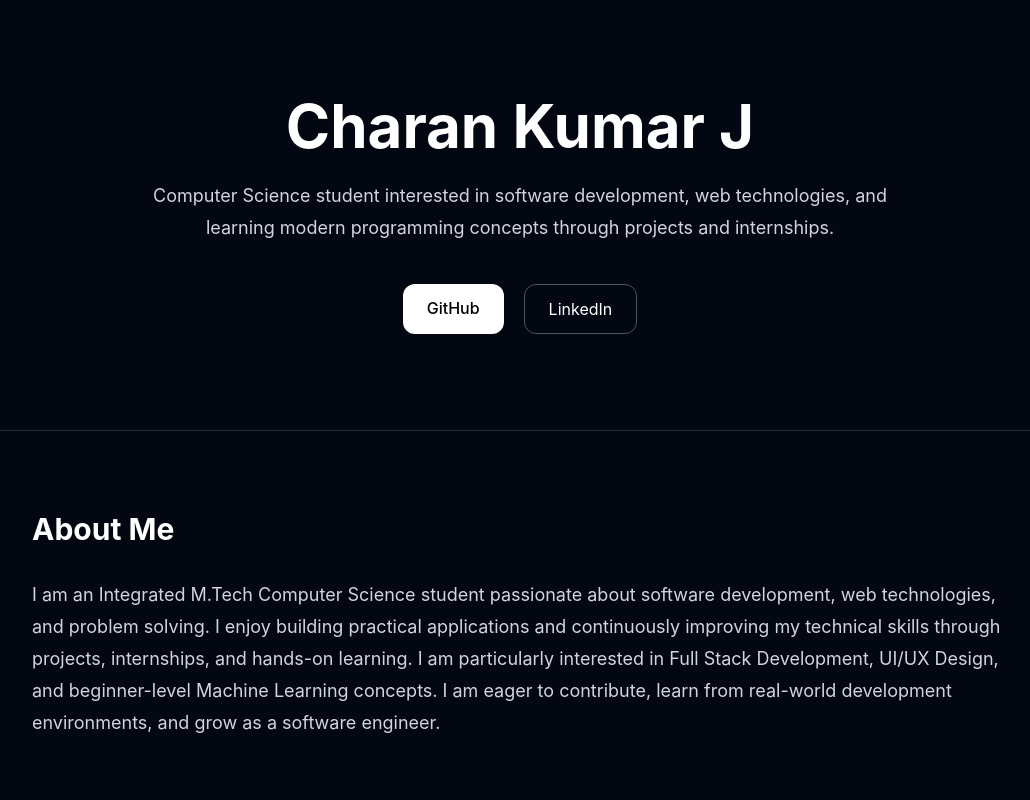
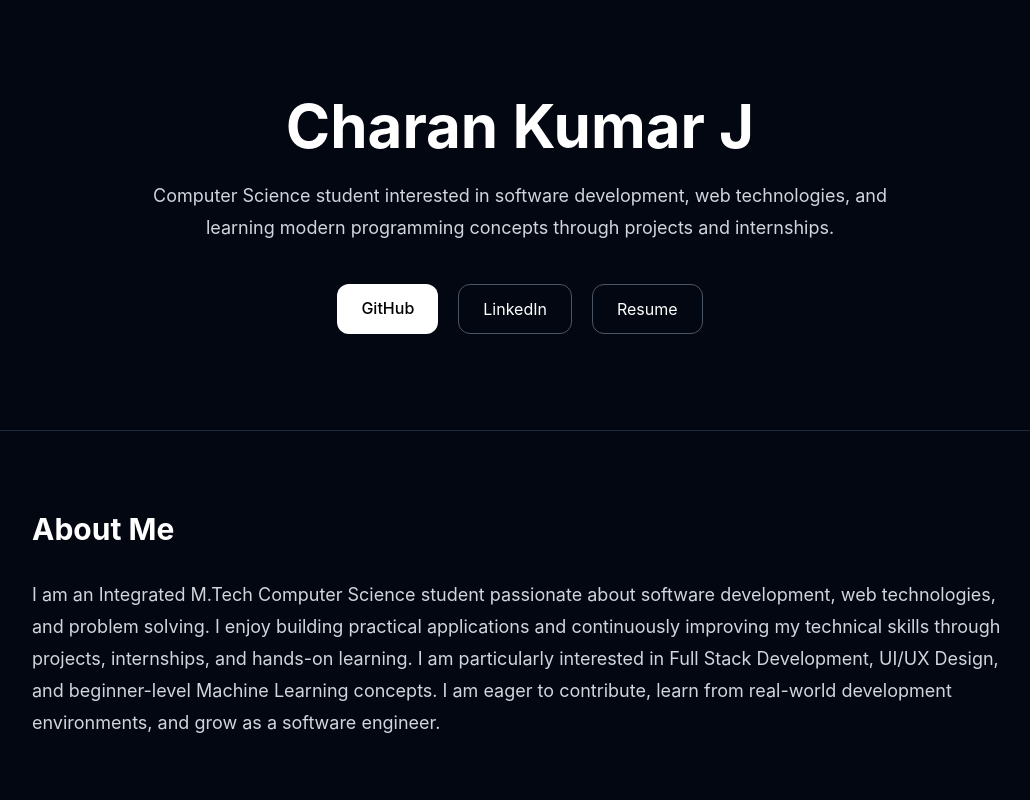
Before and after one commit to charankumarj23/portfolio, a React app: page / in a window 1280 px wide. Shown: the top 800 px of the page, without its empty margins (120-1150 px from the left). Built offline with nearby package versions, Linux system fonts and the light colour scheme; the HTML template or start-up script is replaced by a standard one.

Commit message:
resume button added

```diff
--- a/src/App.jsx
+++ b/src/App.jsx
@@ -54,6 +54,14 @@ export default function Portfolio() {
     className="border border-gray-600 px-6 py-3 rounded-xl"
   >
     LinkedIn
+  </a>
+
+  <a
+    href="/resume.pdf"
+    target="_blank"
+    className="border border-gray-600 px-6 py-3 rounded-xl hover:bg-white hover:text-black transition"
+  >
+    Resume
   </a>
 </div>
       </section>
```
Also changed, not shown: 1 other file (tests, documents, lock files or other folders). Lines whose indentation alone changed are shown as unchanged.
